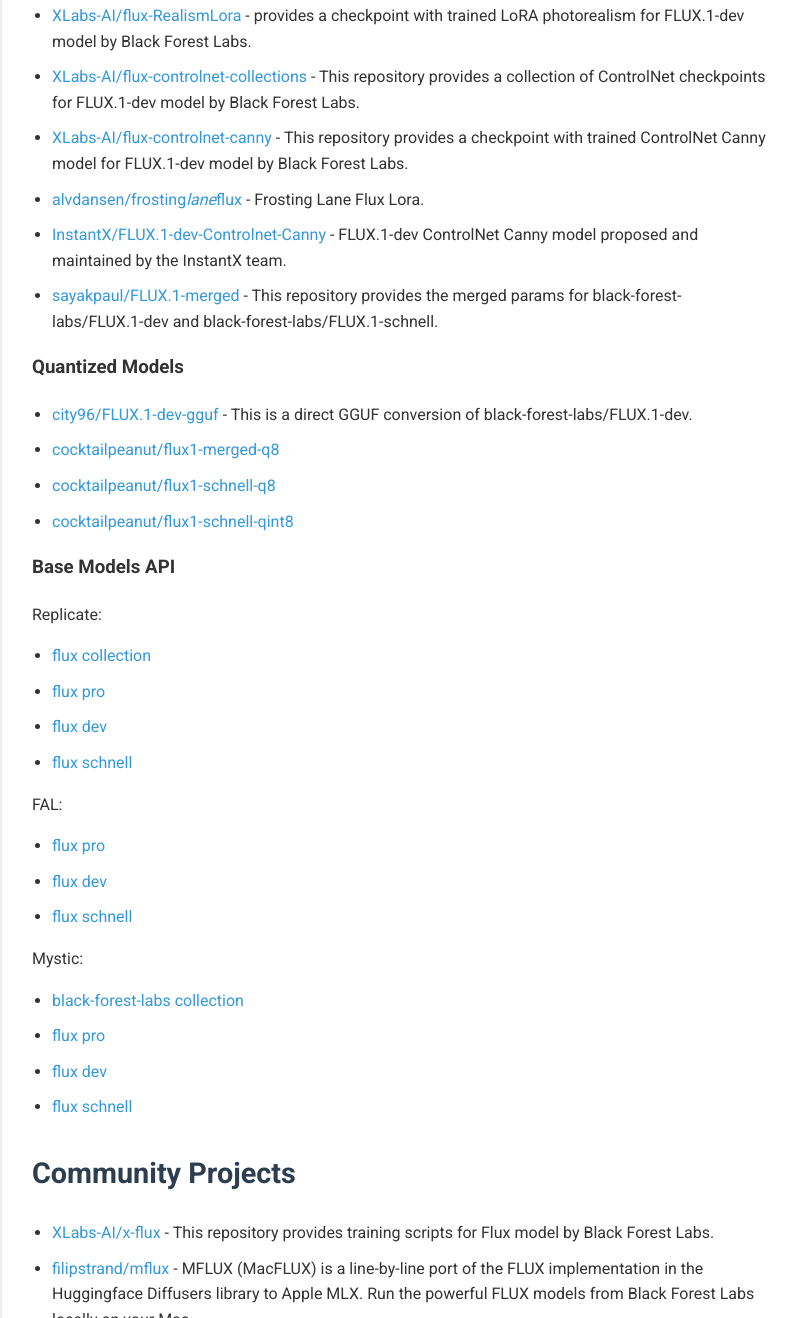
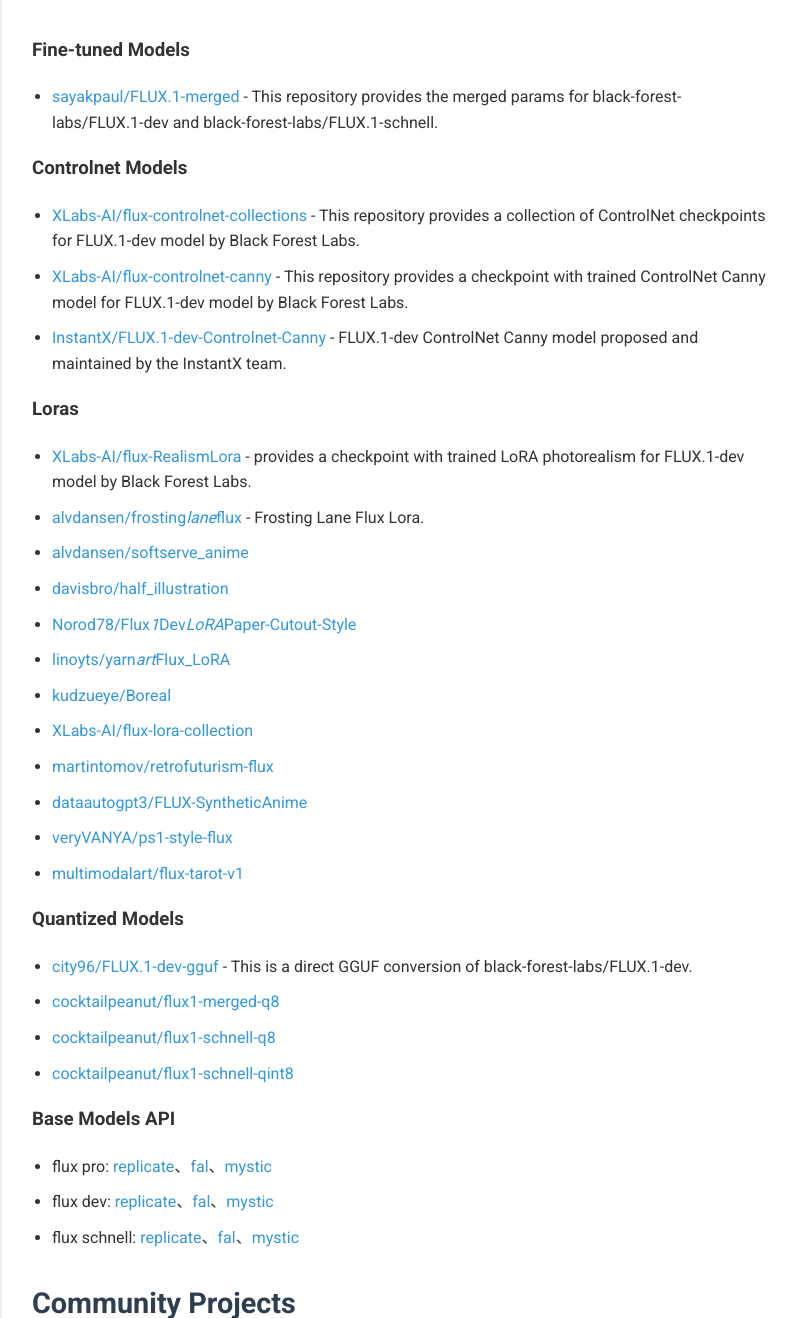
Before and after one commit to Eris2025/awesome-flux, a plain HTML site: page index.html in a window 1280 px wide. Shown: the part 1482-2800 px from the top of the page, without its empty margins (238-1035 px from the left). Drawn offline with Linux system fonts and the light colour scheme.

Commit message:
feat: adjust cat, add more loras

```diff
--- a/index.html
+++ b/index.html
@@ -76,12 +76,12 @@
 <ul>
 <li><a href="#contents">Contents</a></li>
 <li><a href="#official-resources">Official Resources</a></li>
-<li><a href="#models">Models</a>
-<ul>
-<li><a href="#fine-tuned-models-and-loras">Fine-tuned Models and Loras</a></li>
+<li><a href="#models">Models</a></li>
+<li><a href="#fine-tuned-models">Fine-tuned Models</a></li>
+<li><a href="#controlnet-models">Controlnet Models</a></li>
+<li><a href="#loras">Loras</a></li>
 <li><a href="#quantized-models">Quantized Models</a></li>
 <li><a href="#base-models-api">Base Models API</a></li>
-</ul></li>
 <li><a href="#community-projects">Community Projects</a></li>
 <li><a href="#demos">Demos</a></li>
 <li><a href="#contributing">Contributing</a></li>
@@ -96,14 +96,30 @@
 <li><a href="https://huggingface.co/black-forest-labs/FLUX.1-schnell" rel="noopener noreferrer" target="_blank">FLUX.1-schnell</a> - Official model repository. guidance and step-distilled variant.</li>
 </ul>
 <h2 id="models">Models</h2>
-<h3 id="fine-tuned-models-and-loras">Fine-tuned Models and Loras</h3>
+<h3 id="fine-tuned-models">Fine-tuned Models</h3>
+<ul>
+<li><a href="https://huggingface.co/sayakpaul/FLUX.1-merged" rel="noopener noreferrer" target="_blank">sayakpaul/FLUX.1-merged</a> - This repository provides the merged params for black-forest-labs/FLUX.1-dev and black-forest-labs/FLUX.1-schnell.</li>
+</ul>
+<h3 id="controlnet-models">Controlnet Models</h3>
+<ul>
+<li><a href="https://huggingface.co/XLabs-AI/flux-controlnet-collections" rel="noopener noreferrer" target="_blank">XLabs-AI/flux-controlnet-collections</a> - This repository provides a collection of ControlNet checkpoints for FLUX.1-dev model by Black Forest Labs.</li>
+<li><a href="https://huggingface.co/XLabs-AI/flux-controlnet-canny" rel="noopener noreferrer" target="_blank">XLabs-AI/flux-controlnet-canny</a> - This repository provides a checkpoint with trained ControlNet Canny model for FLUX.1-dev model by Black Forest Labs.</li>
+<li><a href="https://huggingface.co/InstantX/FLUX.1-dev-Controlnet-Canny" rel="noopener noreferrer" target="_blank">InstantX/FLUX.1-dev-Controlnet-Canny</a> - FLUX.1-dev ControlNet Canny model proposed and maintained by the InstantX team.</li>
+</ul>
+<h3 id="loras">Loras</h3>
 <ul>
 <li><a href="https://huggingface.co/XLabs-AI/flux-RealismLora" rel="noopener noreferrer" target="_blank">XLabs-AI/flux-RealismLora</a> - provides a checkpoint with trained LoRA photorealism for FLUX.1-dev model by Black Forest Labs.</li>
-<li><a href="https://huggingface.co/XLabs-AI/flux-controlnet-collections" rel="noopener noreferrer" target="_blank">XLabs-AI/flux-controlnet-collections</a> - This repository provides a collection of ControlNet checkpoints for FLUX.1-dev model by Black Forest Labs.</li>
-<li><a href="https://huggingface.co/XLabs-AI/flux-controlnet-canny" rel="noopener noreferrer" target="_blank">XLabs-AI/flux-controlnet-canny</a> - This repository provides a checkpoint with trained ControlNet Canny model for FLUX.1-dev model by Black Forest Labs.</li>
 <li><a href="https://huggingface.co/alvdansen/frosting_lane_flux" rel="noopener noreferrer" target="_blank">alvdansen/frosting<em>lane</em>flux</a> - Frosting Lane Flux Lora.</li>
-<li><a href="https://huggingface.co/InstantX/FLUX.1-dev-Controlnet-Canny" rel="noopener noreferrer" target="_blank">InstantX/FLUX.1-dev-Controlnet-Canny</a> - FLUX.1-dev ControlNet Canny model proposed and maintained by the InstantX team.</li>
-<li><a href="https://huggingface.co/sayakpaul/FLUX.1-merged" rel="noopener noreferrer" target="_blank">sayakpaul/FLUX.1-merged</a> - This repository provides the merged params for black-forest-labs/FLUX.1-dev and black-forest-labs/FLUX.1-schnell.</li>
+<li><a href="https://huggingface.co/alvdansen/softserve_anime" rel="noopener noreferrer" target="_blank">alvdansen/softserve_anime</a></li>
+<li><a href="https://huggingface.co/davisbro/half_illustration" rel="noopener noreferrer" target="_blank">davisbro/half_illustration</a></li>
+<li><a href="https://huggingface.co/Norod78/Flux_1_Dev_LoRA_Paper-Cutout-Style" rel="noopener noreferrer" target="_blank">Norod78/Flux<em>1</em>Dev<em>LoRA</em>Paper-Cutout-Style</a></li>
+<li><a href="https://huggingface.co/linoyts/yarn_art_Flux_LoRA" rel="noopener noreferrer" target="_blank">linoyts/yarn<em>art</em>Flux_LoRA</a></li>
+<li><a href="https://huggingface.co/kudzueye/Boreal" rel="noopener noreferrer" target="_blank">kudzueye/Boreal</a></li>
+<li><a href="https://huggingface.co/XLabs-AI/flux-lora-collection" rel="noopener noreferrer" target="_blank">XLabs-AI/flux-lora-collection</a></li>
+<li><a href="https://huggingface.co/martintomov/retrofuturism-flux" rel="noopener noreferrer" target="_blank">martintomov/retrofuturism-flux</a></li>
+<li><a href="https://huggingface.co/dataautogpt3/FLUX-SyntheticAnime" rel="noopener noreferrer" target="_blank">dataautogpt3/FLUX-SyntheticAnime</a></li>
+<li><a href="https://huggingface.co/veryVANYA/ps1-style-flux" rel="noopener noreferrer" target="_blank">veryVANYA/ps1-style-flux</a></li>
+<li><a href="https://huggingface.co/multimodalart/flux-tarot-v1" rel="noopener noreferrer" target="_blank">multimodalart/flux-tarot-v1</a></li>
 </ul>
 <h3 id="quantized-models">Quantized Models</h3>
 <ul>
@@ -113,25 +129,10 @@
 <li><a href="https://huggingface.co/cocktailpeanut/flux1-schnell-qint8" rel="noopener noreferrer" target="_blank">cocktailpeanut/flux1-schnell-qint8</a></li>
 </ul>
 <h3 id="base-models-api">Base Models API</h3>
-<p>Replicate:</p>
 <ul>
-<li><a href="https://replicate.com/collections/flux" rel="noopener noreferrer" target="_blank">flux collection</a></li>
-<li><a href="https://replicate.com/black-forest-labs/flux-pro" rel="noopener noreferrer" target="_blank">flux pro</a></li>
-<li><a href="https://replicate.com/black-forest-labs/flux-dev" rel="noopener noreferrer" target="_blank">flux dev</a></li>
-<li><a href="https://replicate.com/black-forest-labs/flux-schnell" rel="noopener noreferrer" target="_blank">flux schnell</a></li>
-</ul>
-<p>FAL:</p>
-<ul>
-<li><a href="https://fal.ai/models/fal-ai/flux-pro" rel="noopener noreferrer" target="_blank">flux pro</a></li>
-<li><a href="https://fal.ai/models/fal-ai/flux/dev" rel="noopener noreferrer" target="_blank">flux dev</a></li>
-<li><a href="https://fal.ai/models/fal-ai/flux/schnell" rel="noopener noreferrer" target="_blank">flux schnell</a></li>
-</ul>
-<p>Mystic:</p>
-<ul>
-<li><a href="https://www.mystic.ai/black-forest-labs" rel="noopener noreferrer" target="_blank">black-forest-labs collection</a></li>
-<li><a href="https://www.mystic.ai/black-forest-labs/flux1-pro" rel="noopener noreferrer" target="_blank">flux pro</a></li>
-<li><a href="https://www.mystic.ai/black-forest-labs/flux1-dev" rel="noopener noreferrer" target="_blank">flux dev</a></li>
-<li><a href="https://www.mystic.ai/black-forest-labs/flux1-schnell" rel="noopener noreferrer" target="_blank">flux schnell</a></li>
+<li>flux pro: <a href="https://replicate.com/black-forest-labs/flux-pro" rel="noopener noreferrer" target="_blank">replicate</a>、<a href="https://fal.ai/models/fal-ai/flux-pro" rel="noopener noreferrer" target="_blank">fal</a>、<a href="https://www.mystic.ai/black-forest-labs/flux1-pro" rel="noopener noreferrer" target="_blank">mystic</a></li>
+<li>flux dev: <a href="https://replicate.com/black-forest-labs/flux-dev" rel="noopener noreferrer" target="_blank">replicate</a>、<a href="https://fal.ai/models/fal-ai/flux/dev" rel="noopener noreferrer" target="_blank">fal</a>、<a href="https://www.mystic.ai/black-forest-labs/flux1-dev" rel="noopener noreferrer" target="_blank">mystic</a></li>
+<li>flux schnell: <a href="https://replicate.com/black-forest-labs/flux-schnell" rel="noopener noreferrer" target="_blank">replicate</a>、<a href="https://fal.ai/models/fal-ai/flux/schnell" rel="noopener noreferrer" target="_blank">fal</a>、<a href="https://www.mystic.ai/black-forest-labs/flux1-schnell" rel="noopener noreferrer" target="_blank">mystic</a></li>
 </ul>
 <h2 id="community-projects">Community Projects</h2>
 <ul>
```
Also changed, not shown: 1 other file.
